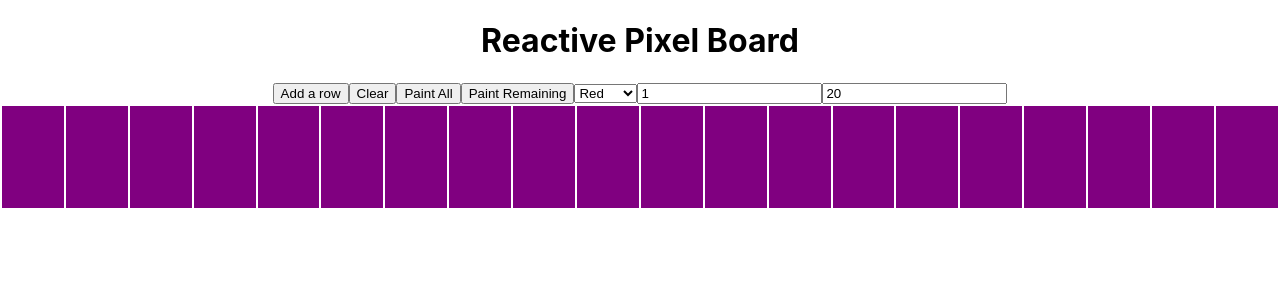
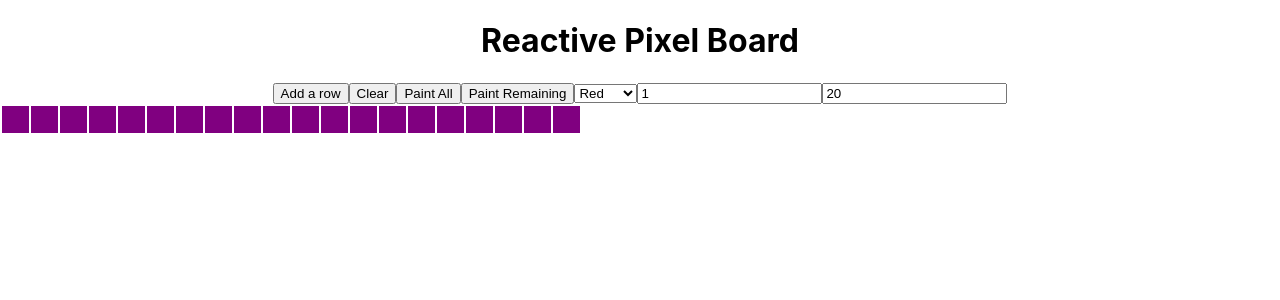
Before and after one commit to dwyfrequency/Reactive-Pixel-Board, a React (Create React App) app: page / in a window 1280 px wide. Both pictures are taken after a click on the button "Add a row". Shown: the top 300 px of the page. Built offline with nearby package versions, Linux system fonts and the light colour scheme.

Commit message:
completed paint all btn func with meh solution

```diff
--- a/src/App.js
+++ b/src/App.js
@@ -1,4 +1,4 @@
-import React, { useState } from 'react';
+import React, { useState, useEffect } from 'react';
 import './App.css';
 
 export const App = () => {
@@ -6,16 +6,16 @@ export const App = () => {
   const [colVal, setColVal] = useState(20);
   const [colorVal, setColorVal] = useState('red');
   const [board, setBoard] = useState([]);
+  const [styles, setStyles] = useState({
+    backgroundColor: 'purple',
+    width: 25,
+    height: 25,
+  });
 
   // Functions
   const addCells = () => {
-    const arr = Array.from({ length: rowVal }, (_, rowIdx) =>
-      Array.from({ length: colVal }, (_, colIdx) => (
-        <td
-          key={`row#${rowIdx}- col#${colIdx}`}
-          style={{ backgroundColor: 'purple', width: 100, height: 100 }}
-        />
-      ))
+    const arr = Array.from({ length: rowVal }, () =>
+      Array.from({ length: colVal }, () => {})
     );
     setBoard(board.concat(arr));
   };
@@ -24,8 +24,13 @@ export const App = () => {
     setBoard([]);
   };
 
+  const paintAllCells = () => {
+    setStyles({ ...styles, backgroundColor: colorVal });
+  };
+
   return (
     <div className="App">
+      {console.log('rending')}
       <h1>Reactive Pixel Board</h1>
       <div>
         <button id="add-row" onClick={addCells}>
@@ -34,7 +39,9 @@ export const App = () => {
         <button id="clear" onClick={clearBoard}>
           Clear
         </button>
-        <button id="paint-all">Paint All</button>
+        <button id="paint-all" onClick={paintAllCells}>
+          Paint All
+        </button>
         <button id="paint-remaining">Paint Remaining</button>
         <select onChange={e => setColorVal(e.target.value)} value={colorVal}>
           <option value="red">Red</option>
@@ -59,8 +66,12 @@ export const App = () => {
       </div>
       <table>
         <tbody>
-          {board.map((item, rowIdx) => (
-            <tr key={`row#${rowIdx}`}>{item}</tr>
+          {board.map((row, rowIdx) => (
+            <tr key={`row#${rowIdx}`}>
+              {row.map((_, colIdx) => (
+                <td key={`row#${rowIdx}- col#${colIdx}`} style={styles} />
+              ))}
+            </tr>
           ))}
         </tbody>
       </table>
```
